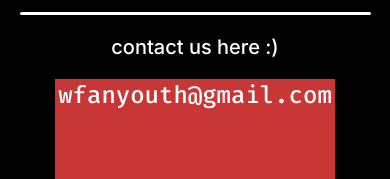
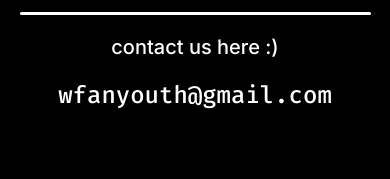
Before and after one commit to Youth-GIG/Youth-GIG.github.io, a plain HTML site: page Home-Screen/YouthGIG.html in a window 390 px wide. Shown: the part 2164-2343 px from the top of the page. Drawn offline with Linux system fonts and the light colour scheme; a web font is replaced by a local one.

Commit message:
fixed mobile red box

```diff
--- a/Home-Screen/youthgig.css
+++ b/Home-Screen/youthgig.css
@@ -1609,7 +1609,6 @@ table.apptablemobile2 img{
   margin: auto;
   width: 280px;
   height: 100px;
-  background-color: #c93636;
   font-size: 24px;
   margin-top: 20px;
   font-family: 'Fira Code', monospace;
```
